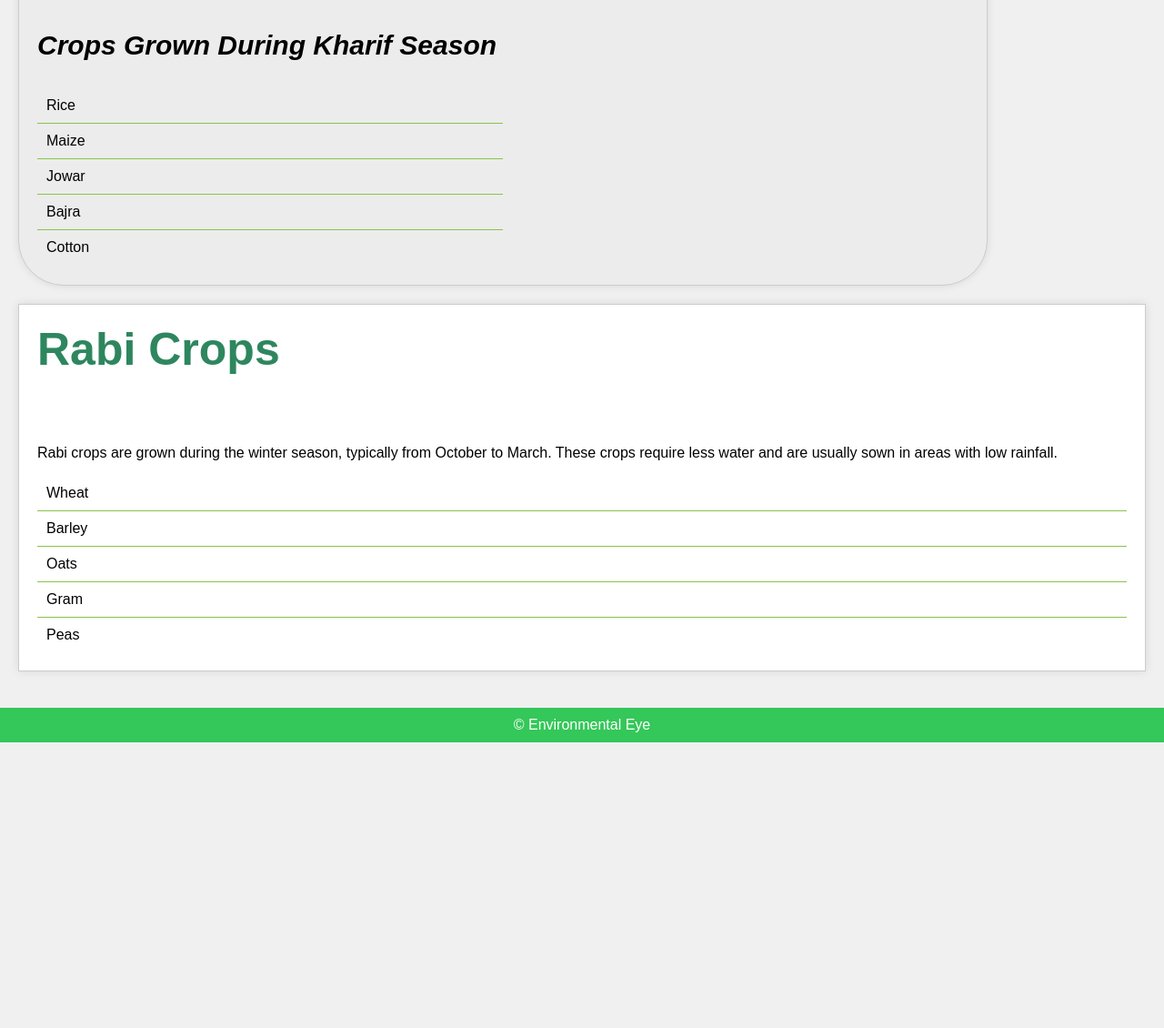
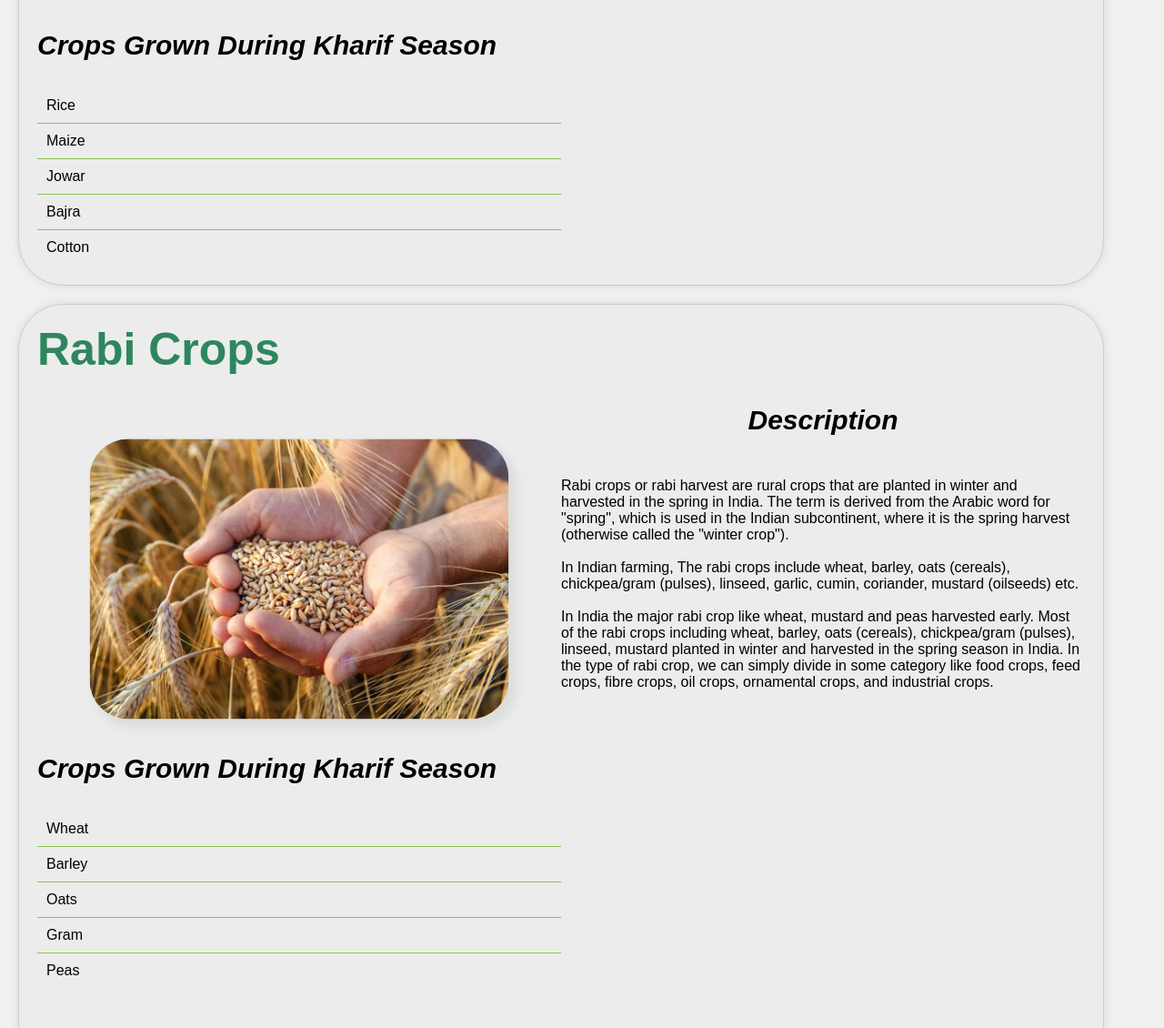
Before and after one commit to uddalak2005/Enviormental-Eye, a website: page www/Crop_Cultivation.html in a window 1280 px wide. Shown: the part 840-1970 px from the top of the page at 91% size. Before the commit the page ends 1656 px from the top, so only its background shows below. Drawn offline with Linux system fonts and the light colour scheme.

Commit message:
rabi crops section added in crop cultivation page

```diff
--- a/www/Crop_Cultivation.html
+++ b/www/Crop_Cultivation.html
@@ -56,6 +56,7 @@
                 </section>
 
     <section id="kharif-crops">
+
       <div><h2>Kharif Crops</h2>
         <div class="left">
           <img src="img/kharif.jpg" alt="" class="kharif-crops-img image">
@@ -84,12 +85,28 @@
         <li>Cotton</li>
       </ul>
     </section>
+
+
     <section id="rabi-crops">
-      <h2>Rabi Crops</h2>
-      <div class = "left"></div>
-      <div class = "right"></div>
-      <p>Rabi crops are grown during the winter season, typically from October to March. These crops require less water and are usually sown in areas with low rainfall.</p>
+      <div><h2>Rabi Crops</h2>
+        <div class="left">
+          <img src="img/Rabi.jpg" alt="" class="rabi-crops-img image">
+        </div>
+      </div>
+      </div>
+      <div class = "right">
+        <h3>Description</h3>
+        <p>Rabi crops or rabi harvest are rural crops that are planted in winter and harvested in the spring in India. The term is derived from the Arabic word for "spring", which is used in the Indian subcontinent, where it is the spring harvest (otherwise called the "winter crop"). <br><br>
+
+
+          In Indian farming, The rabi crops include wheat, barley, oats (cereals), chickpea/gram (pulses), linseed, garlic, cumin, coriander, mustard (oilseeds) etc. <br><br>
+
+          In India the major rabi crop like wheat, mustard and peas harvested early. Most of the rabi crops including wheat, barley, oats (cereals), chickpea/gram (pulses), linseed, mustard planted in winter and harvested in the spring season in India. In the type of rabi crop, we can simply divide in some category like food crops, feed crops, fibre crops, oil crops, ornamental crops, and industrial crops. <br><br>
+          </p>
+      </div>
+
       <ul>
+        <h3>Crops Grown During Kharif Season</h3>
         <li>Wheat</li>
         <li>Barley</li>
         <li>Oats</li>
--- a/www/css/Crop_Cultivation.css
+++ b/www/css/Crop_Cultivation.css
@@ -64,10 +64,21 @@ body {
     grid-template-columns: 1fr 1fr;
     border-radius: 50px;
     background: #ececec;
-    width:80vw;
+    width:90vw;
     height:90vh;
     padding-bottom: 100px ;
 }
+
+#rabi-crops{
+  display: grid;
+  grid-template-columns: 1fr 1fr;
+  border-radius: 50px;
+  background: #ececec;
+  width:90vw;
+  height:90vh;
+  padding-bottom: 100px ;
+}
+
 
 .image{
     scale: 80%;
```
